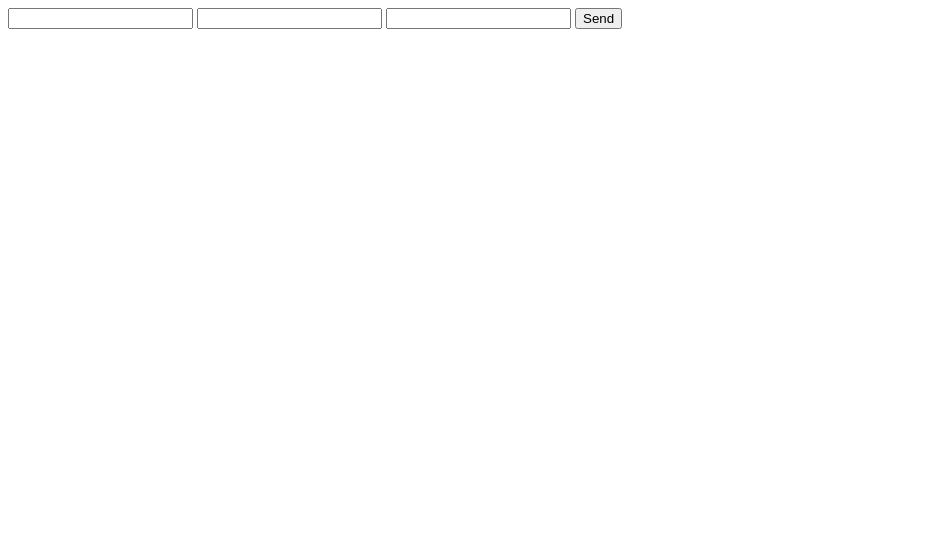
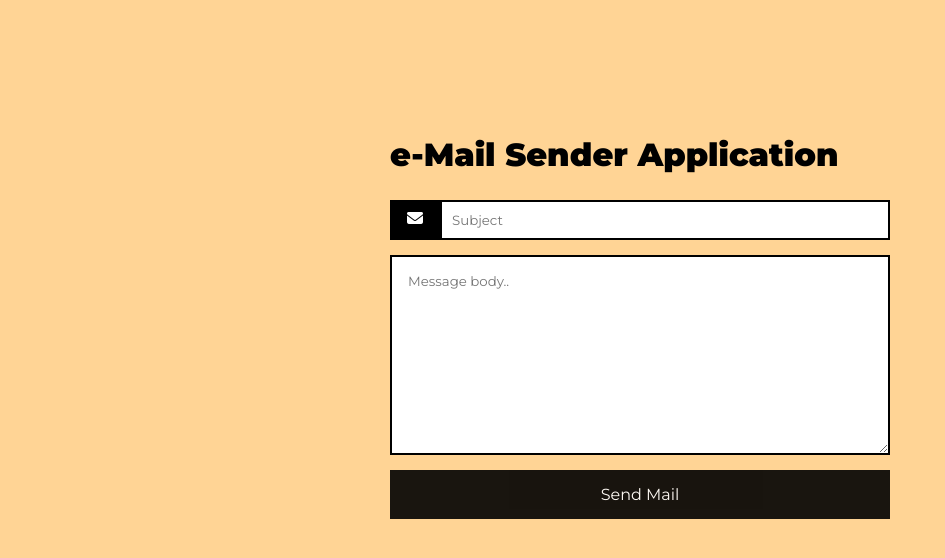
Before and after one commit to Helixjoe/Mail-Dispenser, a website: page email.html in a window 1280 px wide. Shown: the whole page, without its empty margins (0-945 px from the left). Drawn offline with Linux system fonts and the light colour scheme.

Commit message:
email.html and email.css updated

```diff
--- a/app.js
+++ b/app.js
@@ -71,6 +71,7 @@ app.post("/upload", upload.single("file"), function (req, res) {
 app.get("/email", function (req, res) {
   res.sendFile(__dirname + "/email.html");
 });
+
 app.post("/email", async function (req, res) {
   // const email = req.body.email;
 
--- a/email.html
+++ b/email.html
@@ -4,14 +4,40 @@
     <meta charset="UTF-8" />
     <meta http-equiv="X-UA-Compatible" content="IE=edge" />
     <meta name="viewport" content="width=device-width, initial-scale=1.0" />
-    <title>Send Time</title>
+    <title>Email</title>
+    <link rel="stylesheet" href="./email.css" />
+    <script
+      src="https://kit.fontawesome.com/25d7bc2ff1.js"
+      crossorigin="anonymous"
+    ></script>
+    <style>
+      @import url("https://fonts.googleapis.com/css2?family=Montserrat:wght@100;400;900&family=Ubuntu:wght@300;400;700&display=swap");
+    </style>
   </head>
   <body>
-    <form action="/email" method="post">
-      <input type="email" name="email" />
-      <input type="text" name="subject" />
-      <input type="text" name="text" />
-      <button type="submit" name="send">Send</button>
-    </form>
+    <form action="/email" method="post" style="max-width: 500px; margin: auto">
+      <h2>e-Mail Sender Application</h2>
+      <div class="input-wrapper">
+        <i class="fa fa-envelope icon"></i>
+
+        <input
+          class="input-field"
+          type="text"
+          placeholder="Subject"
+          name="subject"
+          required
+        />
+      </div>
+
+      <div class="input-wrapper">
+        <textarea
+          id="message"
+          name="text"
+          placeholder="Message body.."
+          style="height: 200px; width: 100%"
+          required
+        ></textarea>
+      </div>
+      <button type="submit" class="send-btn" name="send">Send Mail</button>
   </body>
 </html>
--- /dev/null
+++ b/public/email.css
@@ -0,0 +1,77 @@
+* {
+  box-sizing: border-box;
+  font-family: "Montserrat", sans-serif;
+}
+
+body {
+  padding: 100px;
+  background-color: #ffd495;
+}
+h2 {
+  font-size: 2rem;
+}
+
+.input-wrapper {
+  display: -ms-flexbox; /* IE10 */
+  display: flex;
+  width: 100%;
+  margin-bottom: 15px;
+  font-family: "Montserrat", sans-serif;
+}
+
+.icon {
+  padding: 10px;
+  background: black;
+  color: white;
+  min-width: 50px;
+  text-align: center;
+  font-family: "Montserrat", sans-serif;
+}
+
+.input-field {
+  width: 100%;
+  padding: 10px;
+  outline: none;
+  font-family: "Montserrat", sans-serif;
+  border: 2px solid black;
+}
+
+.input-field:focus {
+  box-shadow: 0 0 10px black;
+  border: 2px solid;
+}
+
+.input-wrapper textarea {
+  padding: 1rem;
+  border: 2px solid black;
+}
+
+.input-wrapper textarea:focus {
+  outline: none;
+  box-shadow: 0 0 10px black;
+  border: 2px solid black;
+}
+
+.attachment-wrapper {
+  margin: 15px 0;
+}
+
+.attachment-wrapper label {
+  font-weight: 600;
+}
+
+.send-btn {
+  background-color: black;
+  color: white;
+  padding: 15px 20px;
+  border: none;
+  cursor: pointer;
+  width: 100%;
+  opacity: 0.9;
+  font-size: 16px;
+  font-weight: 400;
+}
+
+.send-btn:hover {
+  opacity: 1;
+}
```
Also changed, not shown: public/filter.html (deleted, +0 -14 lines).
